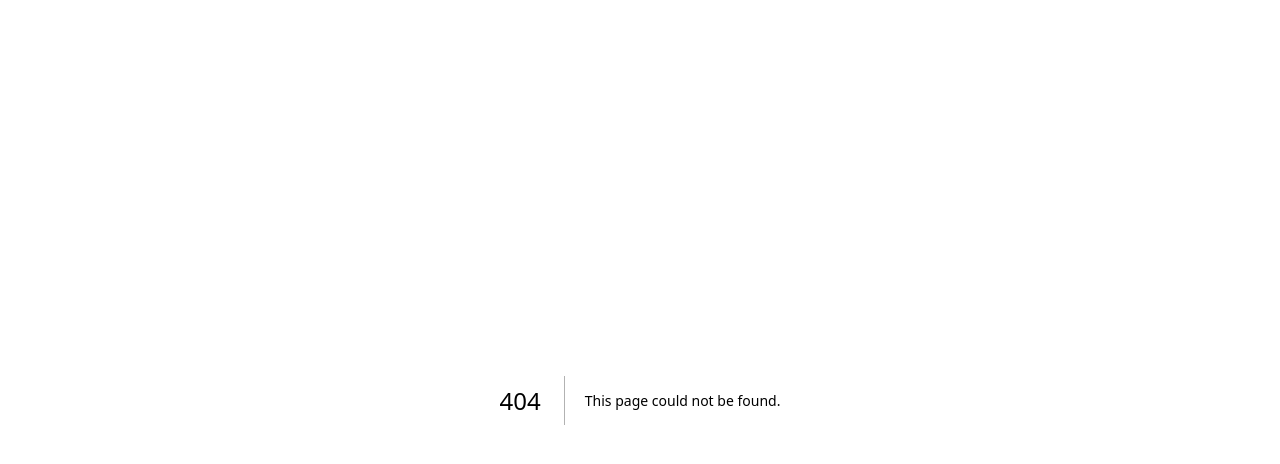
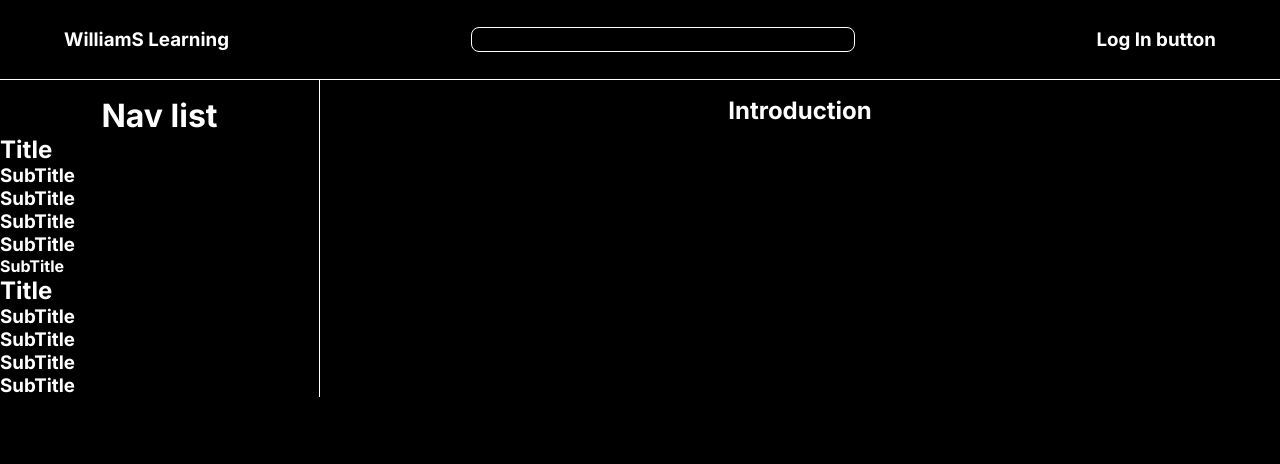
Before and after one commit to guillemsenabre/WilliamsLearning, a Next.js app in the folder Frontend/wlearning/: page /physics in a window 1280 px wide. Before the commit this address had no page. Shown: the top 464 px of the page. Built offline with nearby package versions, Linux system fonts and the light colour scheme.

Commit message:
test: physics page created, module?

```diff
--- /dev/null
+++ b/Frontend/wlearning/app/physics/page.tsx
@@ -0,0 +1,38 @@
+'use client';
+
+import MainHeader from "@/app/components/header";
+import FieldContainer from "@/app/containers/fieldContainer";
+import { useSearchParams } from "next/navigation"
+import cardData from "@/app/data/cardData.json"
+
+interface FieldData {
+  index?: string;
+  field: string;
+  description: string;
+  link?: string;
+}
+
+const Physics: React.FC = () => {
+
+  // getParams is old router.query
+  const searchParams = useSearchParams()
+
+  // Get query property "index" using non-null assertion operator "!".
+  const index: string = searchParams.get('index')!;
+
+  // Search field that matches index n. "as FieldData" is used to cast the FieldData type
+  const physicsData = cardData?.find(item => item.index == index) as FieldData;
+
+  // Using optional chaining to retrieve data from mathData as it may be undefined (unlikely)
+  const field = physicsData?.field;
+  const description = physicsData?.description;
+
+  return (
+    <main>
+      <MainHeader/>
+      <FieldContainer field={field} description={description} />
+    </main>
+  );
+}
+
+export default Physics;
```
